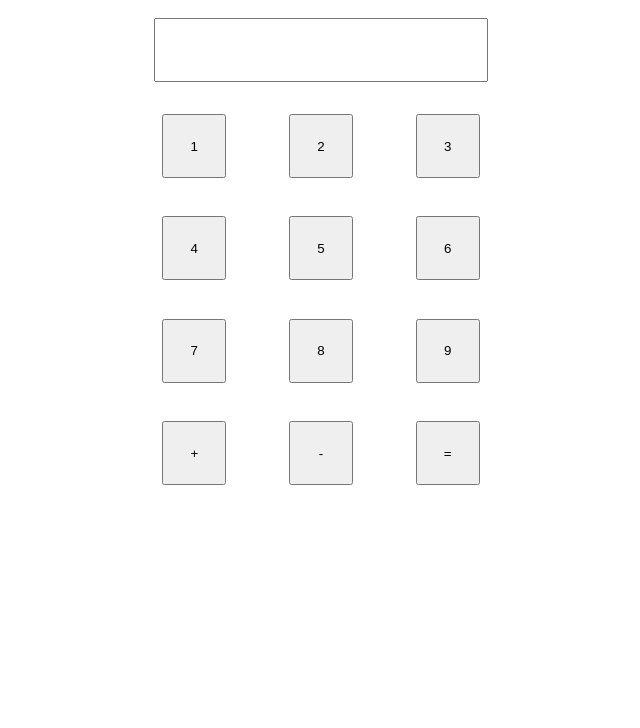
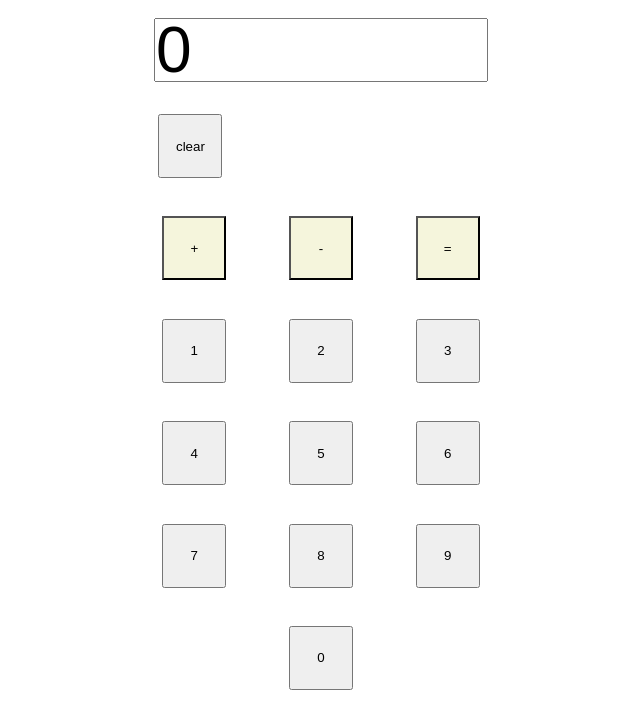
Before and after one commit to ap-eternalstudent/JS-calculator, a plain HTML site: page index.html in a window 1280 px wide. Shown: the part 136-864 px from the top of the page, without its empty margins (319-959 px from the left). Before the commit the page ends 800 px from the top, so only its background shows below. Drawn offline with Linux system fonts and the light colour scheme.

Commit message:
minor updates to calc js

```diff
--- a/index.html
+++ b/index.html
@@ -7,26 +7,61 @@
     <title>Document</title>
   </head>
   <body>
-    <h1 class="heading">Calculator</h1>
+    <h1 class="heading">CLC</h1>
+
     <section class="container">
-        <section class="input">
-          <input type="number" name="enter numbers" id="input--field" />
+      <section class="input">
+        <input type="number" name="enter numbers" id="input--field" />
+      </section>
+      <section class="col">
+        <button id="clear" class="btn btn--clear">clear</button>
+      </section>
+      <section class="operators">
+        <section class="col">
+          <button id="opPlus" class="btn btn--op">+</button>
         </section>
+        <section class="col">
+          <button id="opMinus" class="btn btn--op">-</button>
+        </section>
+        <section class="col">
+          <button id="opEquals" class="btn btn--op">=</button>
+        </section>
+      </section>
       <section class="row row--numbers">
-        <section class="col"><button class="btn btn--num">1</button></section>
-        <section class="col"><button class="btn btn--num">2</button></section>
-        <section class="col"><button class="btn btn--num">3</button></section>
-        <section class="col"><button class="btn btn--num">4</button></section>
-        <section class="col"><button class="btn btn--num">5</button></section>
-        <section class="col"><button class="btn btn--num">6</button></section>
-        <section class="col"><button class="btn btn--num">7</button></section>
-        <section class="col"><button class="btn btn--num">8</button></section>
-        <section class="col"><button class="btn btn--num">9</button></section>
-        <section class="col"><button class="btn btn--num">+</button></section>
-        <section class="col"><button class="btn btn--num">-</button></section>
-        <section class="col"><button class="btn btn--num">=</button></section>
+        <section class="col">
+          <button id="num1" class="btn btn--num">1</button>
+        </section>
 
+        <section class="col">
+          <button id="num2" class="btn btn--num">2</button>
+        </section>
+        <section class="col">
+          <button id="num3" class="btn btn--num">3</button>
+        </section>
+        <section class="col">
+          <button id="num4" class="btn btn--num">4</button>
+        </section>
+        <section class="col">
+          <button id="num5" class="btn btn--num">5</button>
+        </section>
+        <section class="col">
+          <button id="num6" class="btn btn--num">6</button>
+        </section>
+        <section class="col">
+          <button id="num7" class="btn btn--num">7</button>
+        </section>
+        <section class="col">
+          <button id="num8" class="btn btn--num">8</button>
+        </section>
+        <section class="col">
+          <button id="num9" class="btn btn--num">9</button>
+        </section>
+        <section class="col">
+          <button id="num0" class="btn btn--num">0</button>
+        </section>
+      </section>
     </section>
+
     <script src="script.js"></script>
   </body>
 </html>
--- a/script.js
+++ b/script.js
@@ -0,0 +1,35 @@
+// DOM elements
+
+const input = document.getElementById("input--field");
+const button1 = document.getElementById("num1");
+const button2 = document.getElementById("num2");
+const button3 = document.getElementById("num3");
+const button4 = document.getElementById("num4");
+const button5 = document.getElementById("num5");
+const button6 = document.getElementById("num6");
+const button7 = document.getElementById("num7");
+const button8 = document.getElementById("num8");
+const button9 = document.getElementById("num9");
+const button0 = document.getElementById("num0");
+const buttonPlus = document.getElementById("opPlus");
+const buttonMinus = document.getElementById("opMinus");
+const buttonEuqals = document.getElementById("opEquals");
+
+input.value = "0";
+
+const displayNumber = function () {
+  button1.textContent;
+};
+button1.addEventListener("click");
+// button2.addEventListener("click", displayNumber);
+// button3.addEventListener("click", displayNumber);
+// button4.addEventListener("click", displayNumber);
+// button5.addEventListener("click", displayNumber(button5));
+// button6.addEventListener("click", displayNumber(button6));
+// button7.addEventListener("click", displayNumber(button7));
+// button8.addEventListener("click", displayNumber(button8));
+// button9.addEventListener("click", displayNumber(button9));
+// button0.addEventListener("click", displayNumber(button0));
+// button2.addEventListener("click", displayNumber(button2));
+// button2.addEventListener("click", displayNumber(button2));
+console.log(button1.textContent);
--- a/style.css
+++ b/style.css
@@ -21,6 +21,7 @@ h1 {
   max-width: 30%;
 }
 #input--field {
+  font-size: 4rem;
   height: 4rem;
   width: 87%;
   margin: 2rem 0;
@@ -33,7 +34,11 @@ input::-webkit-inner-spin-button {
 input[type="number"] {
   -moz-appearance: textfield;
 }
-
+.operators {
+  display: flex;
+  flex-wrap: wrap;
+  justify-content: space-evenly;
+}
 .row {
   display: flex;
   flex-wrap: wrap;
@@ -51,3 +56,7 @@ input[type="number"] {
   height: 4rem;
   width: 4rem;
 }
+
+.btn--op {
+  background-color: beige;
+}
```
